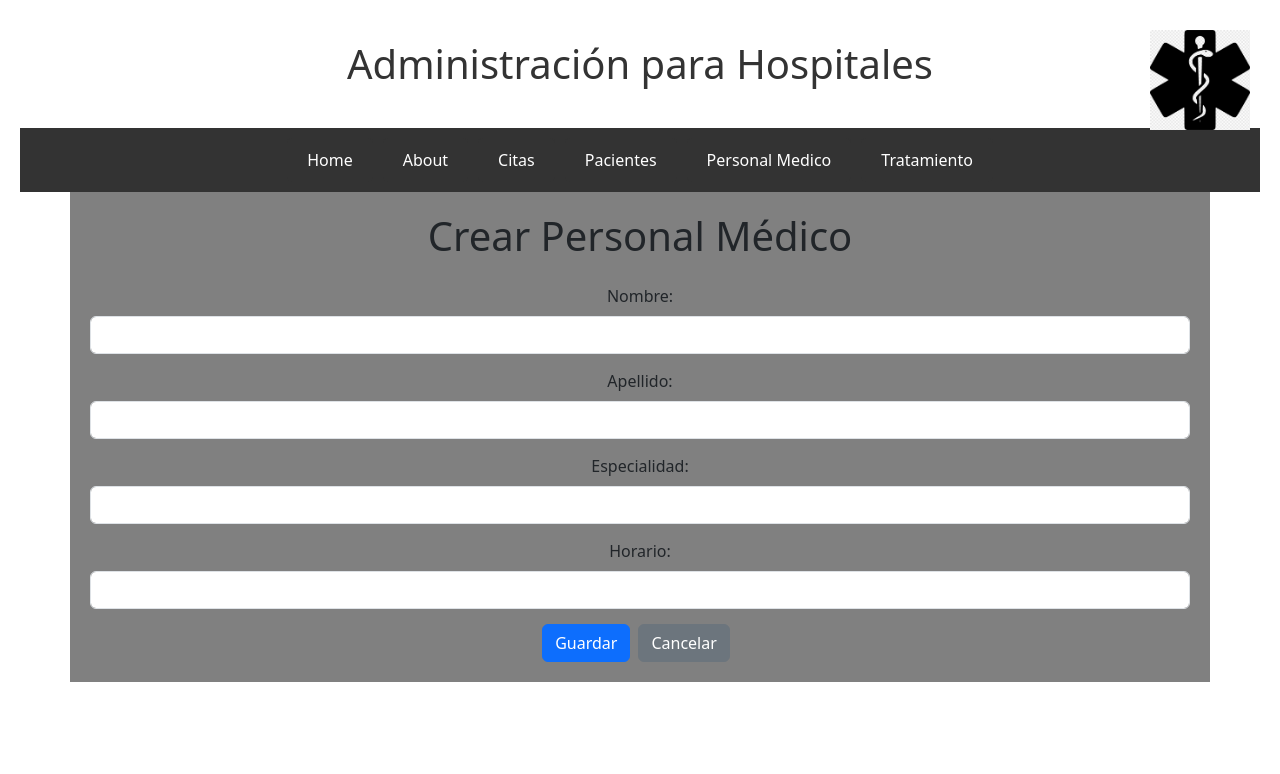
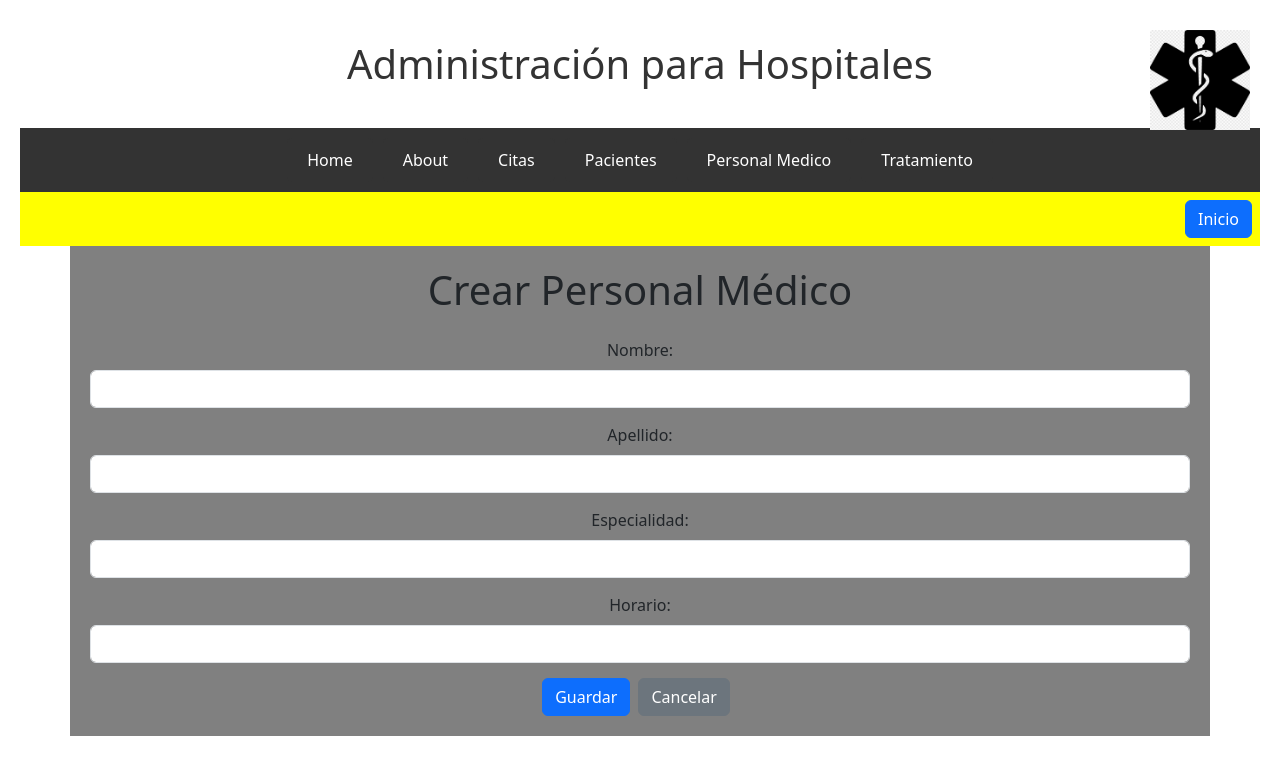
Before and after one commit to Daniela0245/hospital.p, a Vue app: page /personalmedico/create in a window 1280 px wide. Shown: the top 774 px of the page. Built offline with nearby package versions, Linux system fonts and the light colour scheme.

Commit message:
Cambio ramapp

```diff
--- a/src/components/pacientes/CreatePaciente.vue
+++ b/src/components/pacientes/CreatePaciente.vue
@@ -75,7 +75,7 @@ export default {
   },
   methods: {
     cancelar() {
-      this.$router.push({ name: 'Pacientes' });
+      this.$router.push({ name: 'Paciente' });
     },
     async guardarPaciente() {
       try {
--- a/src/components/personal_medico/CreatePersonalmedico.vue
+++ b/src/components/personal_medico/CreatePersonalmedico.vue
@@ -1,4 +1,8 @@
 <template>
+  <div>
+    <div class="container-fluid bg-yellow p-2 d-flex justify-content-end">
+      <button @click="irAInicio" class="btn btn-primary">Inicio</button>
+    </div>
     <div class="container" style="background-color: #808080;">
       <h1 class="text-center mb-4">Crear Personal Médico</h1>
       <form @submit.prevent="guardarPersonalMedico">
@@ -28,6 +32,7 @@
         </div>
       </form>
     </div>
+  </div>
 </template>
 
 <script>
@@ -48,7 +53,7 @@ export default {
   },
   methods: {
     cancelar() {
-      this.$router.push({ name: 'PersonalMedico' });
+      this.$router.push({ name: 'Personalmedico' }); // Ajusta la capitalización aquí
     },
     async guardarPersonalMedico() {
       try {
@@ -71,6 +76,9 @@ export default {
           text: 'No se pudo guardar el personal médico. Por favor, intente de nuevo.'
         });
       }
+    },
+    irAInicio() {
+      this.$router.push({ name: 'Home' });
     }
   }
 };
@@ -83,4 +91,7 @@ export default {
 .form-group {
   margin-bottom: 15px;
 }
+.bg-yellow {
+  background-color: yellow;
+}
 </style>
--- a/src/components/tratamiento/CreateTratamiento.vue
+++ b/src/components/tratamiento/CreateTratamiento.vue
@@ -27,6 +27,7 @@
           </select>
         </div>
         <button class="btn btn-primary" type="submit">Guardar</button>
+        <button class="btn btn-secondary mx-2" @click.prevent="cancelar">Cancelar</button> <!-- Botón Cancelar -->
       </form>
     </div>
   </div>
@@ -71,6 +72,9 @@ export default {
     },
     irAInicio() {
       this.$router.push({ name: 'Home' });
+    },
+    cancelar() {
+      this.$router.push({ name: 'Tratamiento' }); // Utiliza 'Tratamiento' en lugar de 'Tratamientos'
     }
   }
 };
```
Lines whose indentation alone changed are shown as unchanged.
